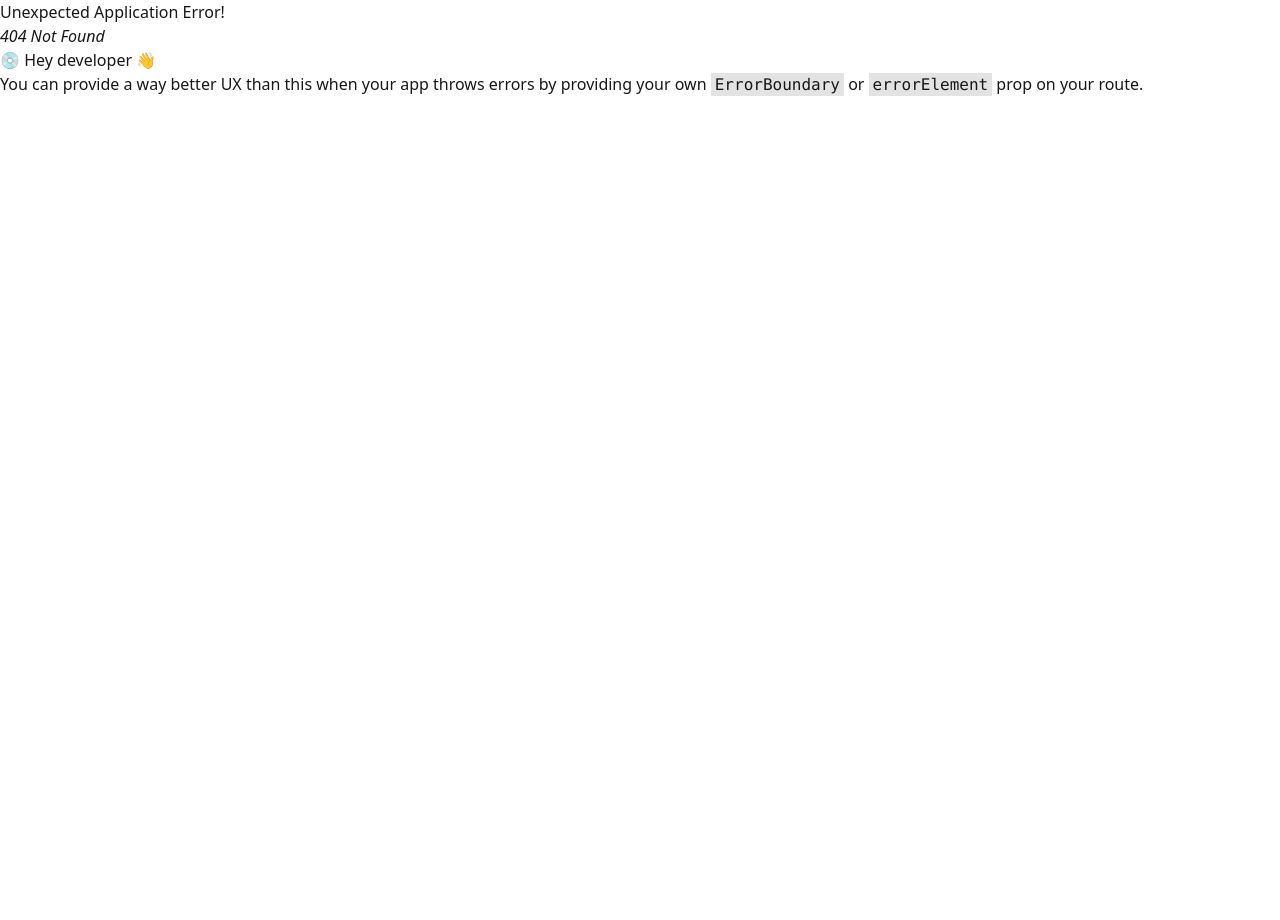
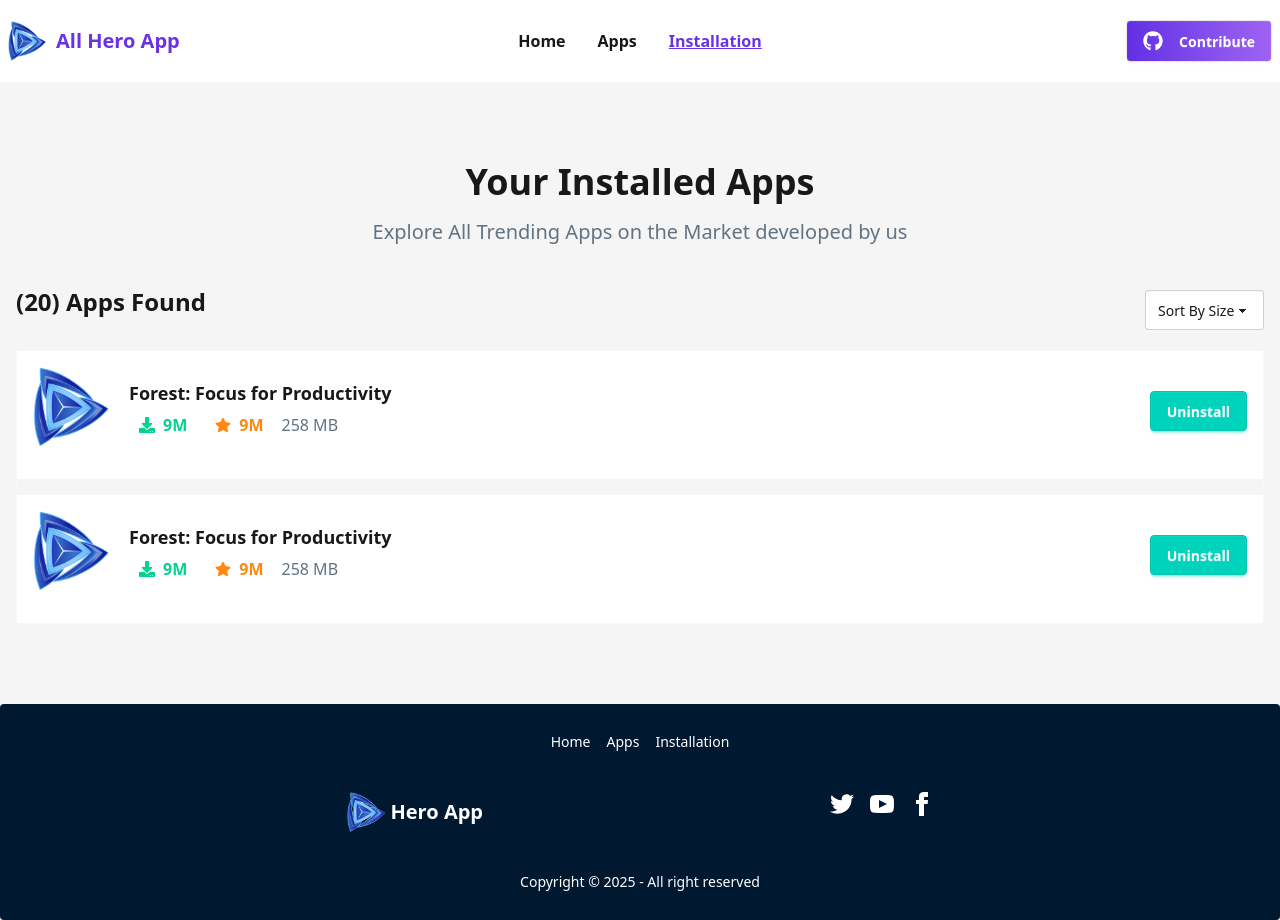
Before and after one commit to Salikur6/All-Hero-App-B12A5, a React (Vite) app: page /installedapps in a window 1280 px wide. Before the commit this address had no page. Before the commit the page ends 800 px from the top, so only its background shows below. Built offline with nearby package versions, Linux system fonts and the light colour scheme.

Commit message:
installed apps section designed

```diff
--- /dev/null
+++ b/src/components/InstalledApps/InstalledApps.jsx
@@ -0,0 +1,41 @@
+import React from 'react';
+import InstalledCards from './InstalledCards/InstalledCards';
+
+const InstalledApps = () => {
+    return (
+        <div className='bg-[#F5F5F5]'>
+
+            <div className='max-w-7xl mx-auto px-4 py-20'>
+                <div className='text-center'>
+                    <h1 className='text-4xl font-bold mb-4'>Your Installed Apps</h1>
+                    <p className='text-xl text-[#627382]'>Explore All Trending Apps on the Market developed by us </p>
+                </div>
+
+                <div className='mt-10 mb-4 sm:flex items-center sm:justify-between text-center'>
+
+                    <p className='text-2xl font-semibold  mb-4'>(20) Apps Found</p>
+
+                    <div className=' items-center color-[#627382]'>
+                        {/* <FaCaretDown /> */}
+
+                        <select defaultValue="Pick a color" className="select">
+                            <option>Sort By Size</option>
+                            <option>Low-High</option>
+                            <option>High-Low</option>
+                        </select>
+                    </div>
+                </div>
+
+
+
+                <div>
+                    <div className="card card-border ">
+                        <InstalledCards></InstalledCards>
+                    </div>
+                </div>
+            </div>
+        </div>
+    );
+};
+
+export default InstalledApps;
--- /dev/null
+++ b/src/components/InstalledApps/InstalledCards/InstalledCards.jsx
@@ -0,0 +1,62 @@
+import React from 'react';
+import { FaDownload, FaStar } from 'react-icons/fa';
+import img from '../../../../images/logo.png'
+
+
+const InstalledCards = () => {
+    return (
+        <div>
+            <div className='flex items-center justify-between p-4 flex-wrap mb-4  bg-base-100'>
+                <div className='flex items-center flex-wrap mb-2'>
+                    <img className='w-20 h-20 mr-4 mb-2' src={img} alt="" />
+                    <div className="">
+                        <h2 className="card-title">Forest: Focus for Productivity</h2>
+                        <div className="card-actions items-center">
+                            <div className=" flex items-center font-semibold text-[#00d390]  py-1.5 px-2.5 rounded-sm"><FaDownload className='mr-2' />
+                                9M</div>
+
+
+                            <div className=" flex items-center font-semibold text-[#FF8811]  py-1.5 px-2.5 rounded-sm">
+                                <FaStar className='mr-2' />
+                                9M</div>
+
+                            <p className='text-[#627382]'>258 MB</p>
+                        </div>
+
+                    </div>
+                </div>
+
+                <div className="card-actions justify-end mb-2">
+                    <button className="btn btn-accent text-white">Uninstall</button>
+                </div>
+            </div>
+
+            <div className='flex items-center justify-between p-4 flex-wrap  bg-base-100'>
+                <div className='flex items-center flex-wrap mb-2'>
+                    <img className='w-20 h-20 mr-4 mb-2' src={img} alt="" />
+                    <div className="">
+                        <h2 className="card-title">Forest: Focus for Productivity</h2>
+                        <div className="card-actions items-center">
+                            <div className=" flex items-center font-semibold text-[#00d390]  py-1.5 px-2.5 rounded-sm"><FaDownload className='mr-2' />
+                                9M</div>
+
+
+                            <div className=" flex items-center font-semibold text-[#FF8811]  py-1.5 px-2.5 rounded-sm">
+                                <FaStar className='mr-2' />
+                                9M</div>
+
+                            <p className='text-[#627382]'>258 MB</p>
+                        </div>
+
+                    </div>
+                </div>
+
+                <div className="card-actions justify-end mb-2">
+                    <button className="btn btn-accent text-white">Uninstall</button>
+                </div>
+            </div>
+        </div>
+    );
+};
+
+export default InstalledCards;
--- a/src/components/Navbar/Navbar.jsx
+++ b/src/components/Navbar/Navbar.jsx
@@ -18,7 +18,7 @@ const Navbar = () => {
                             className="menu menu-sm dropdown-content bg-base-100 rounded-box z-1 mt-3 w-52 p-2 shadow font-semibold gap-4">
                             <NavLink to='/'>Home</NavLink>
                             <NavLink to='/app'>Apps</NavLink>
-                            <NavLink to='/installed'>Installation</NavLink>
+                            <NavLink to='/installedapps'>Installation</NavLink>
                         </ul>
                     </div>
                     <Link to='/' className="cursor-pointer btn-ghost text-xl flex items-center gap-1"><img className='w-10 h-10 mr-1' src={logo} alt="" /><span className='font-bold  text-[#6933E5]'>All Hero App</span></Link>
@@ -27,7 +27,7 @@ const Navbar = () => {
                     <ul className="menu menu-horizontal px-1 font-semibold text-base gap-8">
                         <NavLink to='/'>Home</NavLink>
                         <NavLink to='/app'>Apps</NavLink>
-                        <NavLink to='/installed'>Installation</NavLink>
+                        <NavLink to='/installedapps'>Installation</NavLink>
                     </ul>
                 </div>
                 <div className="navbar-end">
--- a/src/main.jsx
+++ b/src/main.jsx
@@ -5,6 +5,7 @@ import App from './App.jsx'
 import { createBrowserRouter, RouterProvider } from 'react-router'
 import Home from './components/Home/Home.jsx'
 import AllApps from './components/AllApps/AllApps.jsx'
+import InstalledApps from './components/InstalledApps/InstalledApps.jsx'
 
 const router = createBrowserRouter([
   {
@@ -17,6 +18,9 @@ const router = createBrowserRouter([
       {
         path: 'app', Component: AllApps,
       },
+      {
+        path: 'installedapps', Component: InstalledApps
+      }
     ]
   }
 ])
```
Also changed, not shown: images/icon-downloads.png (deleted), images/icon-ratings.png (deleted).
